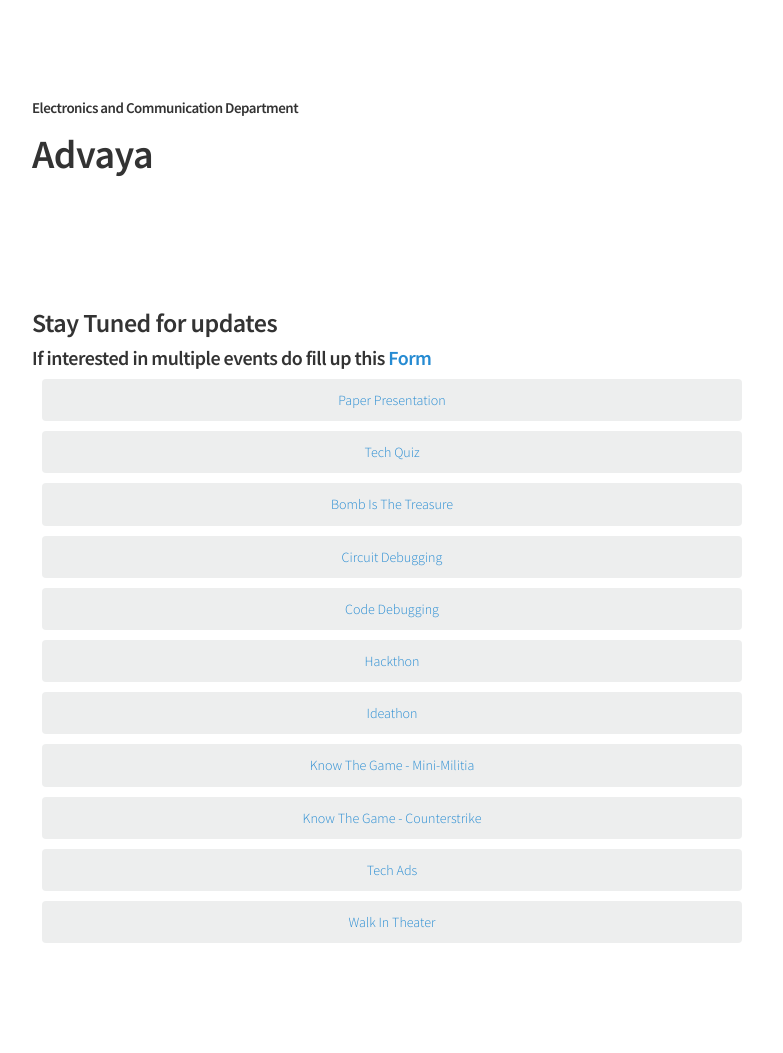
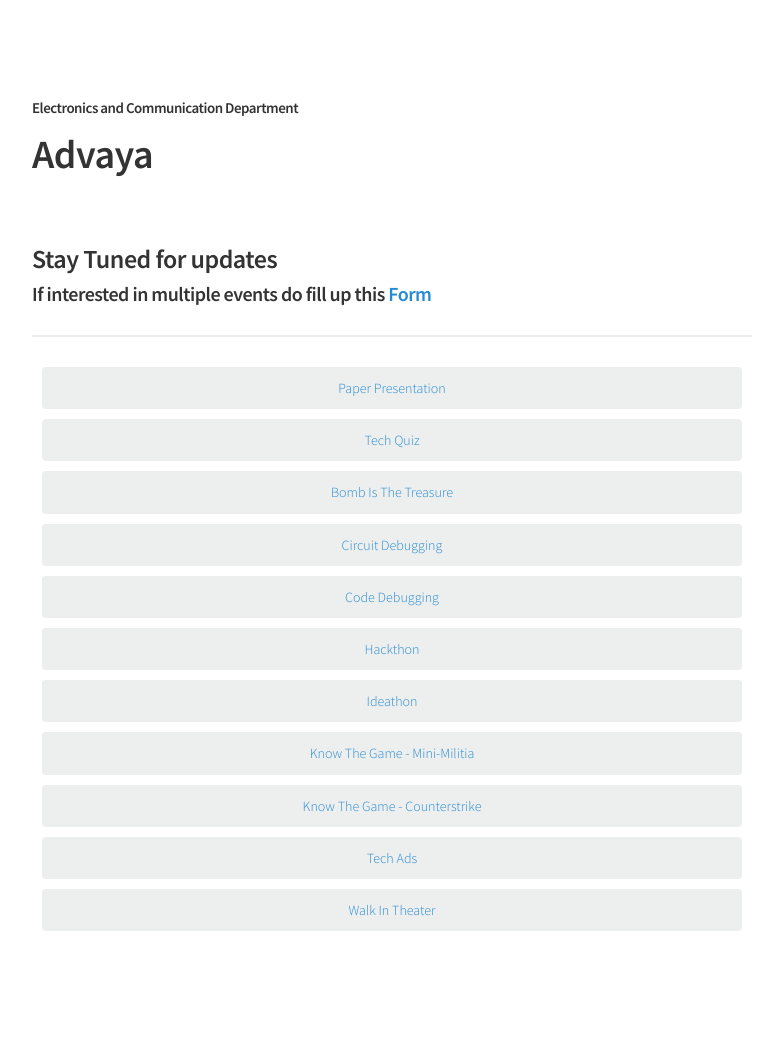
Before and after one commit to ecernsit/ecernsit.github.io, a Jekyll site: the page built from _posts/2016-10-06-advaya.md, in a window 1280 px wide. Shown: the whole page, without its empty margins (248-1031 px from the left). Built offline with Jekyll 4.4.1, drawn with Linux system fonts in a browser that asks for light colours.

Commit message:
advaya fr2

```diff
--- a/_posts/2016-10-06-advaya.md
+++ b/_posts/2016-10-06-advaya.md
@@ -69,12 +69,12 @@
 }
 </style>
 
-<br><br>
 
 <h3> Stay Tuned for updates </h3>
 <h4> If interested in multiple events do fill up this <a target="_blank" href="https://goo.gl/forms/pPs98LbyaOMOmIEO2">Form</a>
 </h4>
 
+<hr>
 
 <div class='button -regular center'>
 <a target="_blank" href="https://ecernsit.github.io/advaya/paper">Paper Presentation</a>
```
